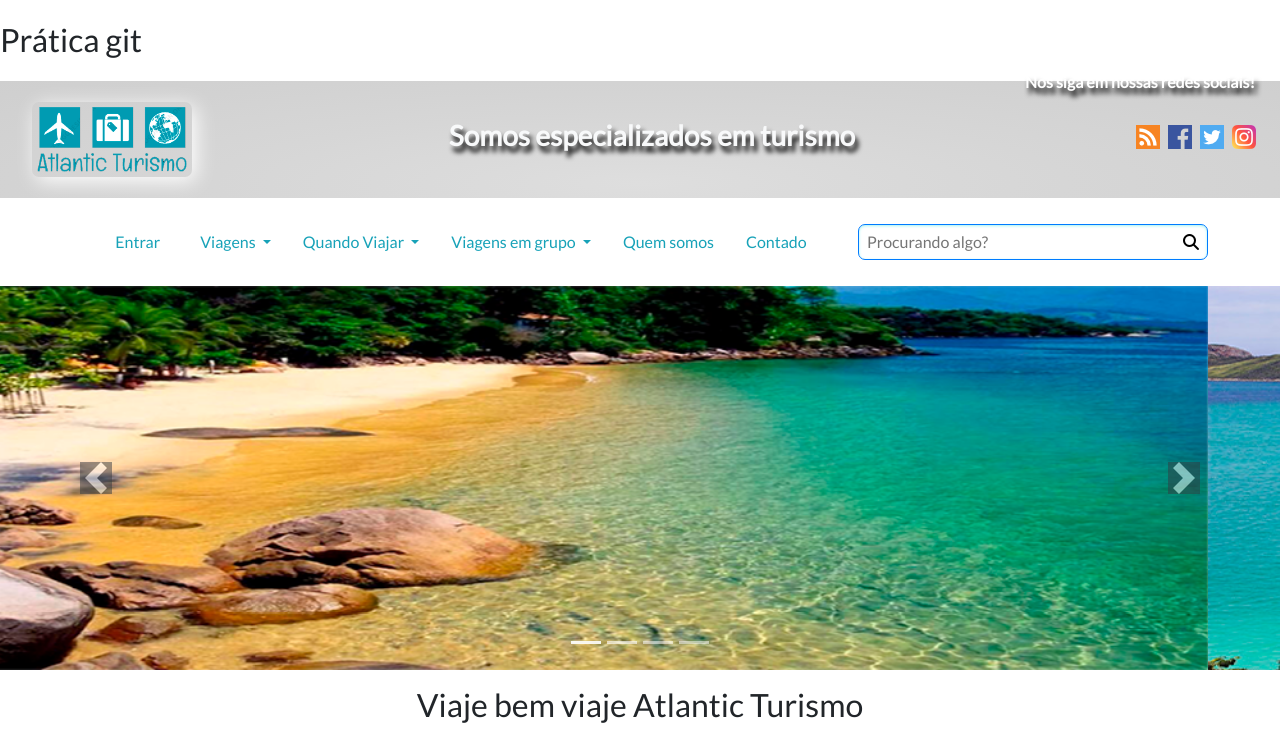
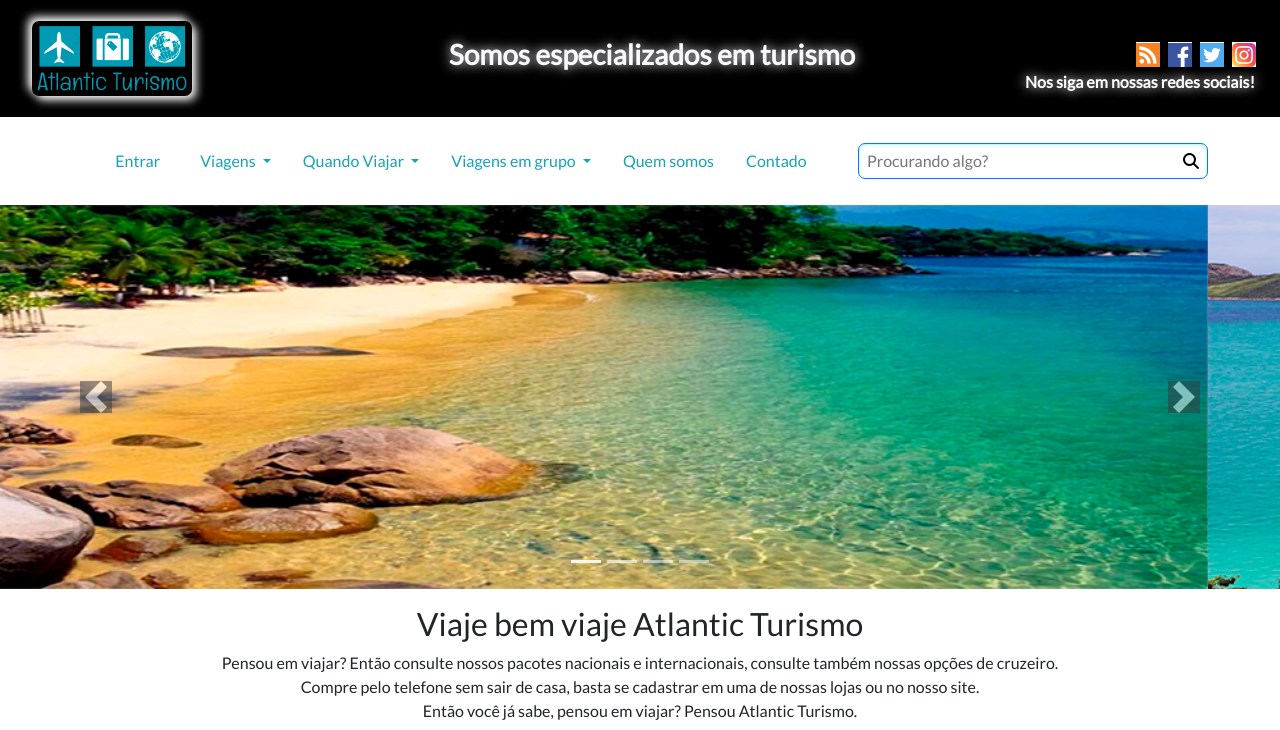
Before and after one commit to projetosgit/Projeto-Bootstrap, a plain HTML site: page index.html in a window 1280 px wide. Shown: the top 730 px of the page. Drawn offline with nearby package versions, Linux system fonts and the light colour scheme.

Commit message:
Background do Header alterado e finalizado

```diff
--- a/css/style.css
+++ b/css/style.css
@@ -16,13 +16,13 @@ body {
 /* ========= header ========= */
 
 .header {
-	background: radial-gradient(ellipse at center, rgba(222,222,222,1) 0%, rgba(214,214,214,1) 47%, rgba(207,207,207,1) 100%);
+	background: #000;
 }
 
 .header > nav .logo-img {
 	width: 160px;
 	height: 75px;
-	box-shadow: 4px 4px 20px #fff;
+	box-shadow: 4px 4px 10px #fff, -4px -4px 10px #fff;
 	padding: 5px;
 	border-radius: 7px;
 	-webkit-border-radius: 7px;
@@ -31,13 +31,13 @@ body {
 
 .header > nav h3 {
 	font-weight: bold;
-	text-shadow: 3px 6px 5px #000;
+	text-shadow: 0px 0px 12px #fff;
 }
 
 .header > nav p {
 	font-weight: bold;
 	color:#fff;
-	text-shadow: 3px 6px 5px #000;
+	text-shadow: 0px 0px 12px #fff;
 	position: absolute;
 	right: 25px;
 	top: 70px;
@@ -118,7 +118,7 @@ body {
 	.header > nav .btn-header {
 		position: absolute;
 		right: -3px;
-		top: 3px;
+		top: 10px;
 	}
 
 	.header > .menu-superior {
--- a/index.html
+++ b/index.html
@@ -39,8 +39,6 @@
 
 <body>
 
-<h1>Prática git</h1>
-
 <header class="header">
 
 	<!-- menu superior -->
@@ -53,10 +51,10 @@
 		<h3 class="h3 text-light">Somos especializados em turismo</h3>
 
 		<ul class="d-flex mb-2 rede-sociais">
-			<li class="nav-item mr-2"><a href="#"><img src="img/rss.png" alt="rss-imagem"></a></li>
-			<li class="nav-item mr-2"><a href="#"><img src="img/facebook.png" alt="facebook-imagem"></a></li>
-			<li class="nav-item mr-2"><a href="#"><img src="img/twitter.png" alt="twitter-imagem"></a></li>
-			<li class="nav-item mr-3"><a href="#"><img src="img/instagram.png" alt="linkedin-imagem"></a></li>
+			<li class="nav-item mr-2 bg-white"><a href="#"><img src="img/rss.png" alt="rss-imagem"></a></li>
+			<li class="nav-item mr-2 bg-white"><a href="#"><img src="img/facebook.png" alt="facebook-imagem"></a></li>
+			<li class="nav-item mr-2 bg-white"><a href="#"><img src="img/twitter.png" alt="twitter-imagem"></a></li>
+			<li class="nav-item mr-3 bg-white"><a href="#"><img src="img/instagram.png" alt="linkedin-imagem"></a></li>
 		</ul><!-- redes sociais -->
 
 		<p>Nos siga em nossas redes sociais!</p>
```
